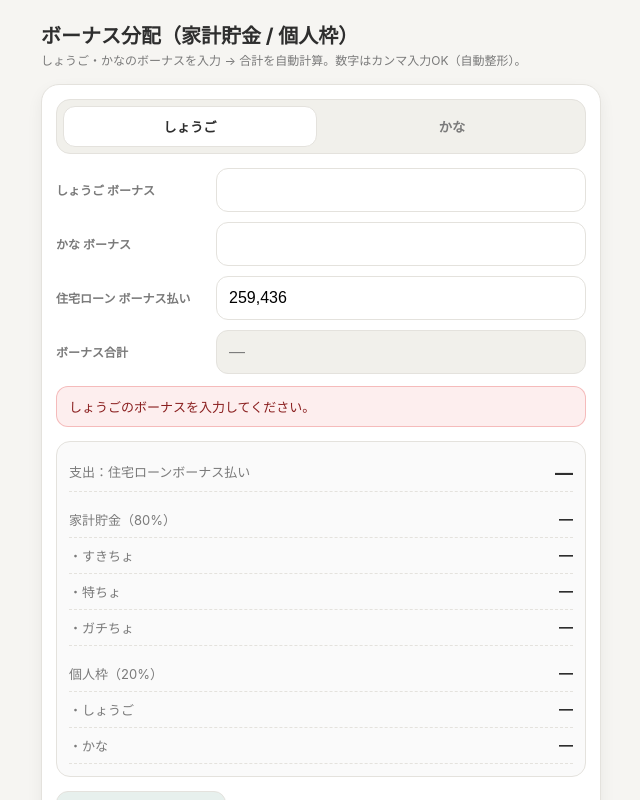
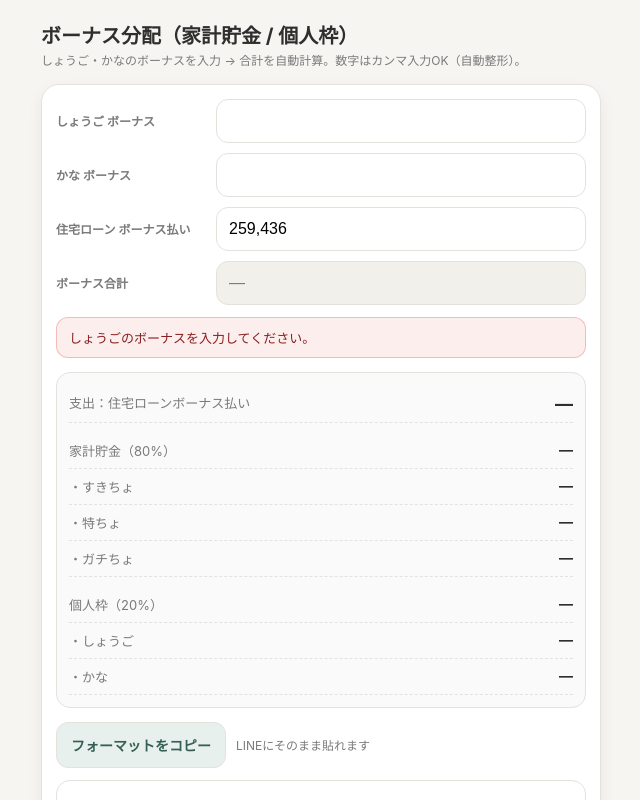
Before and after one commit to kobasho-unihota/bonus-splitter, a Next.js app: page / in a window 1280 px wide. Shown: the top 800 px of the page, without its empty margins (319-959 px from the left). Built offline with nearby package versions, Linux system fonts and the light colour scheme.

Commit message:
Update page.tsx

```diff
--- a/app/page.tsx
+++ b/app/page.tsx
@@ -1,8 +1,6 @@
 "use client";
 
 import { useMemo, useState } from "react";
-
-type Person = "shogo" | "kana";
 
 type SplitResult = {
   shogoBonus: number;
@@ -23,38 +21,30 @@ type SplitResult = {
 };
 
 export default function Page() {
-  // それぞれ入力する形式
+  // それぞれ入力
   const [shogoBonus, setShogoBonus] = useState<string>("");
   const [kanaBonus, setKanaBonus] = useState<string>("");
 
-  // ローンは初期値を入れておく（必要に応じて変更OK）
+  // 初期値入り（必要に応じて変更OK）
   const [loan, setLoan] = useState<string>("259,436");
-
-  // 表示（コピー文の見出し用途）
-  const [person, setPerson] = useState<Person>("shogo");
 
   const nShogo = toNumber(shogoBonus);
   const nKana = toNumber(kanaBonus);
   const nLoan = toNumber(loan);
 
   const nTotal = useMemo(() => {
-    if (nShogo == null && nKana == null) return null;
     if (nShogo == null || nKana == null) return null;
     return nShogo + nKana;
   }, [nShogo, nKana]);
 
   const error = useMemo(() => {
-    // 何も入力してない間はエラー出さない
-    if ((nShogo == null && nKana == null) && (nLoan == null || loan.trim() === "")) return "";
-
+    if (nShogo == null && nKana == null && (nLoan == null || loan.trim() === "")) return "";
     if (nShogo == null) return "しょうごのボーナスを入力してください。";
     if (nKana == null) return "かなのボーナスを入力してください。";
     if (nLoan == null) return "住宅ローン（ボーナス払い）を入力してください。";
-
     if (nShogo < 0 || nKana < 0 || nLoan < 0) return "金額は0以上で入力してください。";
     if (nTotal == null) return "ボーナス合計の計算に失敗しました。";
     if (nLoan > nTotal) return "ローンのボーナス払いが、ボーナス合計を超えています。";
-
     return "";
   }, [nShogo, nKana, nLoan, nTotal, loan]);
 
@@ -66,10 +56,9 @@ export default function Page() {
 
   const outText = useMemo(() => {
     if (!result) return "";
-    const title = person === "shogo" ? "しょうご" : "かな";
 
     return (
-`【ボーナス分配（${title}）】
+`【ボーナス分配】
 
 ▶ 総支給額：${yen(result.totalBonus)}
 ・しょうご：${yen(result.shogoBonus)}
@@ -87,7 +76,7 @@ export default function Page() {
 ・かな　　：${yen(result.kanaPocket)}
 `
     );
-  }, [result, person]);
+  }, [result]);
 
   return (
     <main style={{ padding: 20 }}>
@@ -110,26 +99,6 @@ export default function Page() {
             padding: 14,
           }}
         >
-          {/* セグメント（コピー文の見出し切替用） */}
-          <div
-            style={{
-              display: "flex",
-              gap: 8,
-              padding: 6,
-              borderRadius: "var(--radius-s)",
-              background: "var(--soft)",
-              border: "1px solid var(--line)",
-              marginBottom: 14,
-            }}
-          >
-            <SegButton active={person === "shogo"} onClick={() => setPerson("shogo")}>
-              しょうご
-            </SegButton>
-            <SegButton active={person === "kana"} onClick={() => setPerson("kana")}>
-              かな
-            </SegButton>
-          </div>
-
           <div style={{ display: "flex", flexDirection: "column", gap: 10 }}>
             <Field label="しょうご ボーナス" value={shogoBonus} onChange={setShogoBonus} />
             <Field label="かな ボーナス" value={kanaBonus} onChange={setKanaBonus} />
@@ -233,7 +202,6 @@ function calcSplit(shogoBonus: number, kanaBonus: number, loan: number): SplitRe
   const toku = Math.floor(householdTotal * 0.3);
   const gachi = householdTotal - suki - toku;
 
-  // 個人枠は等分、端数は後者に寄せる
   const shogoPocket = Math.floor(personalTotal / 2);
   const kanaPocket = personalTotal - shogoPocket;
 
@@ -251,34 +219,6 @@ function calcSplit(shogoBonus: number, kanaBonus: number, loan: number): SplitRe
     shogoPocket,
     kanaPocket,
   };
-}
-
-function SegButton({
-  active,
-  onClick,
-  children,
-}: {
-  active: boolean;
-  onClick: () => void;
-  children: React.ReactNode;
-}) {
-  return (
-    <button
-      onClick={onClick}
-      style={{
-        flex: 1,
-        padding: "10px 0",
-        borderRadius: 12,
-        border: active ? "1px solid var(--line)" : "1px solid transparent",
-        background: active ? "#fff" : "transparent",
-        color: active ? "var(--text)" : "var(--muted)",
-        fontWeight: 600,
-        cursor: "pointer",
-      }}
-    >
-      {children}
-    </button>
-  );
 }
 
 function Field({
```
